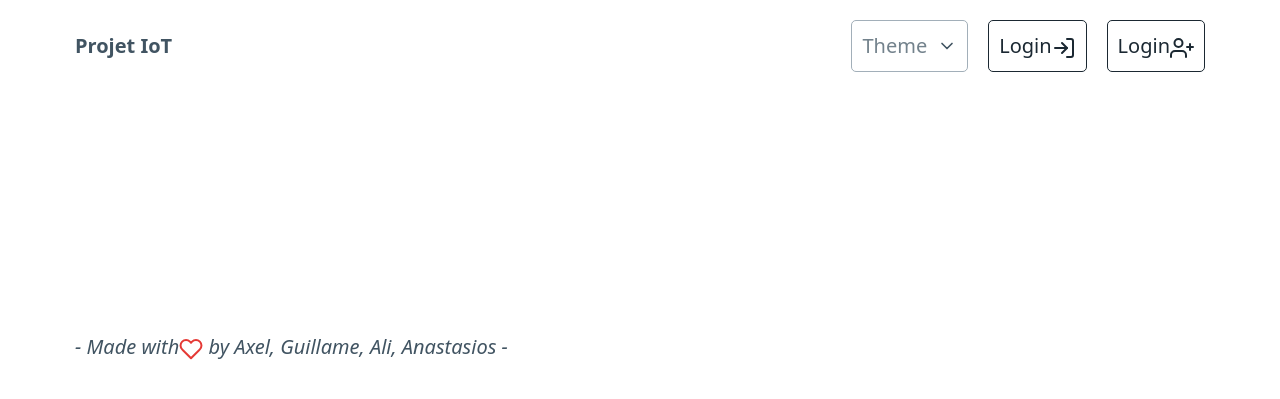
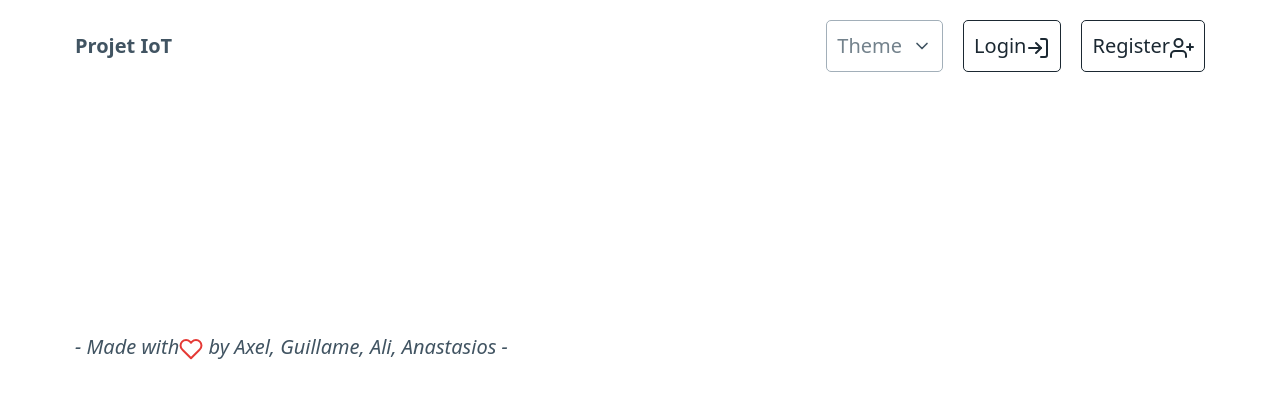
Before and after one commit to ebuaa/projetiot, a Flask app: template templates/layout.html in a window 1280 px wide. Shown: the top 399 px of the page. Run offline with Flask 3, Linux system fonts and the light colour scheme; the template is opened without the code that fills it, so the values that code supplies are empty.

Commit message:
correction

```diff
--- a/templates/layout.html
+++ b/templates/layout.html
@@ -36,7 +36,7 @@
                 <a href="/login" class="outline contrast" role="button">Login<i data-feather="log-in"></i></a>
             </li>
             <li>
-                <a href="/register" class="outline contrast" role="button">Login<i data-feather="user-plus"></i></a>
+                <a href="/register" class="outline contrast" role="button">Register<i data-feather="user-plus"></i></a>
             </li>
             {% endif %}
         </ul>
```
